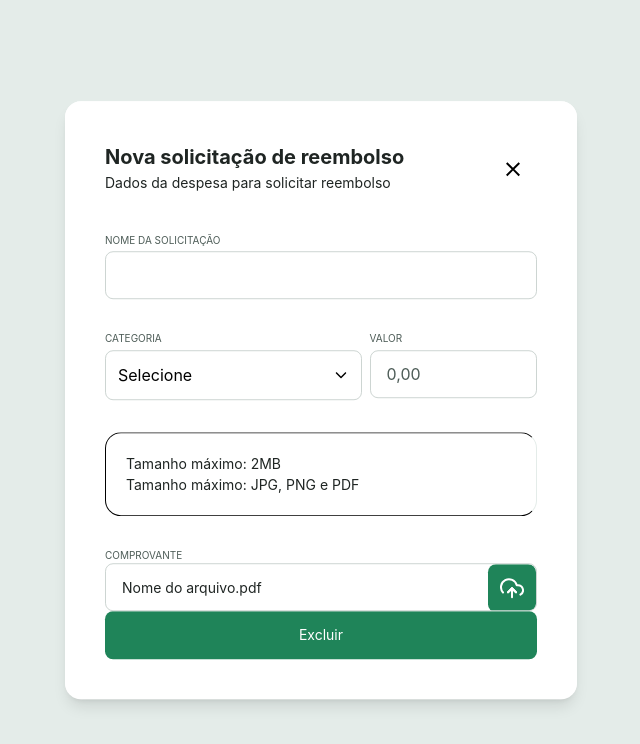
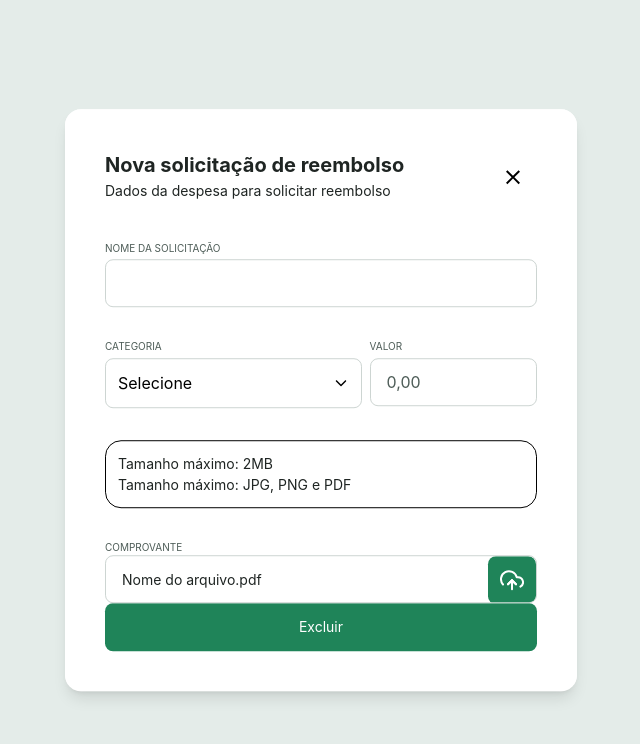
Before and after one commit to YasminFerrariDias/RefundSystem, a React (Vite) app: page / in a window 1280 px wide. Both pictures are taken after a click on the button "Nova Solicitação". Shown: the top 744 px of the page, without its empty margins (319-959 px from the left). Built offline with nearby package versions, Linux system fonts and the light colour scheme.

Commit message:
Modificação na estrutura de pastas

```diff
--- a/src/components/Alert.tsx
+++ b/src/components/Alert.tsx
@@ -7,7 +7,7 @@ interface AlertProps {
 
 export function Alert({textSize, textFormat}: AlertProps) {
   return (
-    <div className="border-r-gray-400 border solid p-5 rounded-2xl">
+    <div className="border-r-gray-400-solid border p-3 rounded-2xl">
       <Text size="md" >Tamanho máximo: {textSize}</Text>
       <b />
       <Text>Tamanho máximo: {textFormat}</Text>
--- a/src/layout/components/Header.tsx
+++ b/src/layout/components/Header.tsx
@@ -3,9 +3,9 @@ import { Icon } from "../../components/Icon/Icon";
 import { Text } from "../../components/Text/Text";
 import { NavLink } from "../../components/NavLink";
 import { ButtonContainer } from "../../components/Button/ButtonContainer/ButtonContainer";
-import { Dialog, DialogTrigger } from "../../components/dialog";
-import { RefundNewDialog } from "../../context/Refunds/components/refund-new-dialog";
-import { RefundEditDialog } from "../../context/Refunds/components/refund-edit-dialog";
+import { Dialog, DialogTrigger } from "../../../dialog/dialog";
+import { RefundNewDialog } from "../../../dialog/refund-new-dialog";
+import { RefundEditDialog } from "../../../dialog/refund-edit-dialog";
 
 export function Header() {
   return (
--- a/src/pages/Home/home.tsx
+++ b/src/pages/Home/home.tsx
@@ -3,7 +3,7 @@ import { IconButton } from "../../components/Button/IconButton/IconButton";
 import { CardContainer } from "../../components/CardContainer/CardContainer";
 import { Input } from "../../components/Input";
 import { Text } from "../../components/Text/Text";
-import { RefundCatalog } from "../../Features/RefundCatalog";
+import { RefundCatalog } from "../../Features/RefundList/components/RefundCatalog";
 
 export function Home() {
   return (
```
Also changed, not shown: dialog/dialog.tsx (renamed from src/components/dialog.tsx, +4 -4 lines), dialog/refund-edit-dialog.tsx (renamed from src/context/Refunds/components/refund-edit-dialog.tsx, +5 -5 lines), dialog/refund-new-dialog.tsx (renamed from src/context/Refunds/components/refund-new-dialog.tsx, +6 -6 lines), src/Features/RefundList/components/RefundCatalog.tsx (renamed from src/Features/RefundCatalog.tsx, +4 -4 lines), tsconfig.app.json (+6 -1 lines).
